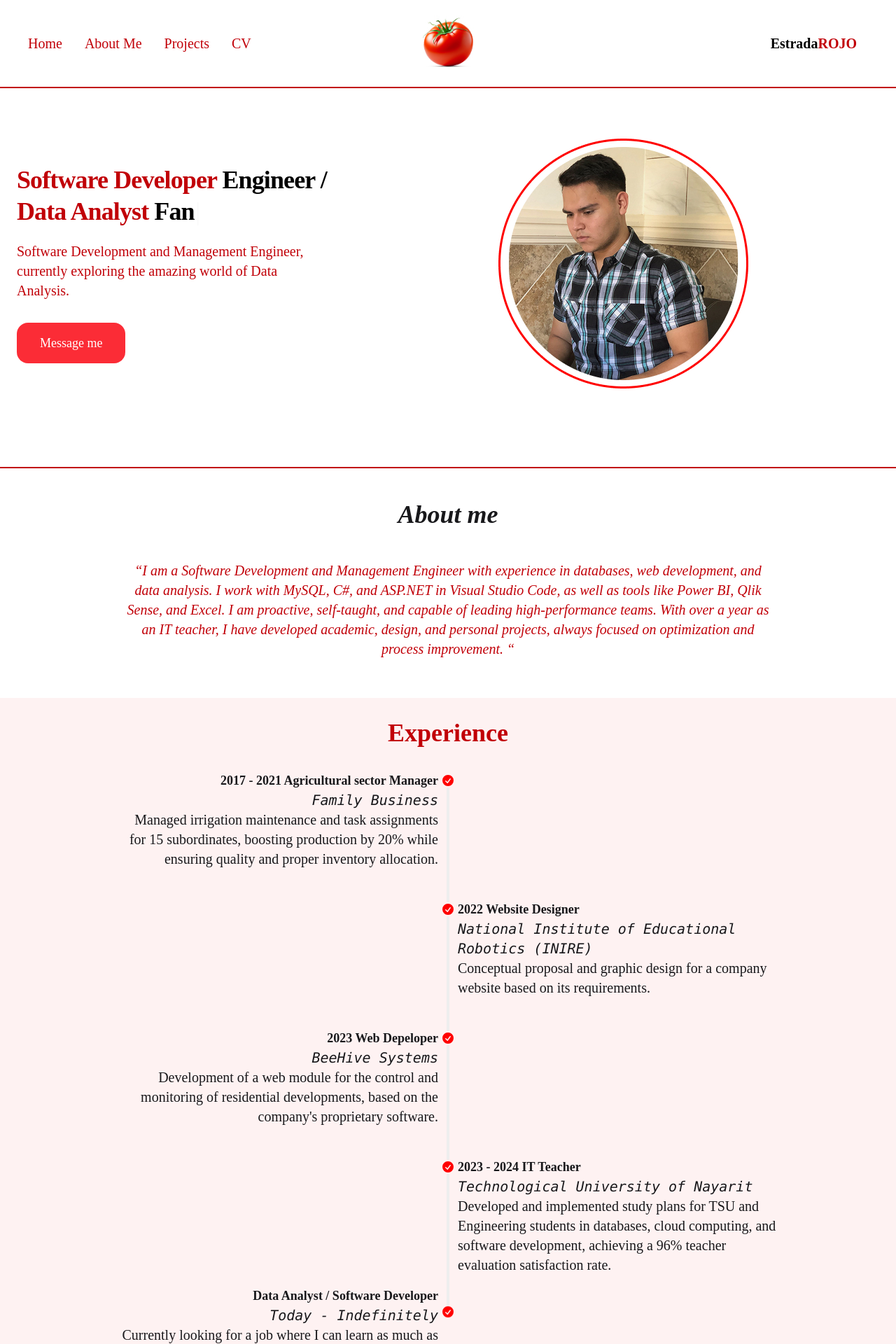
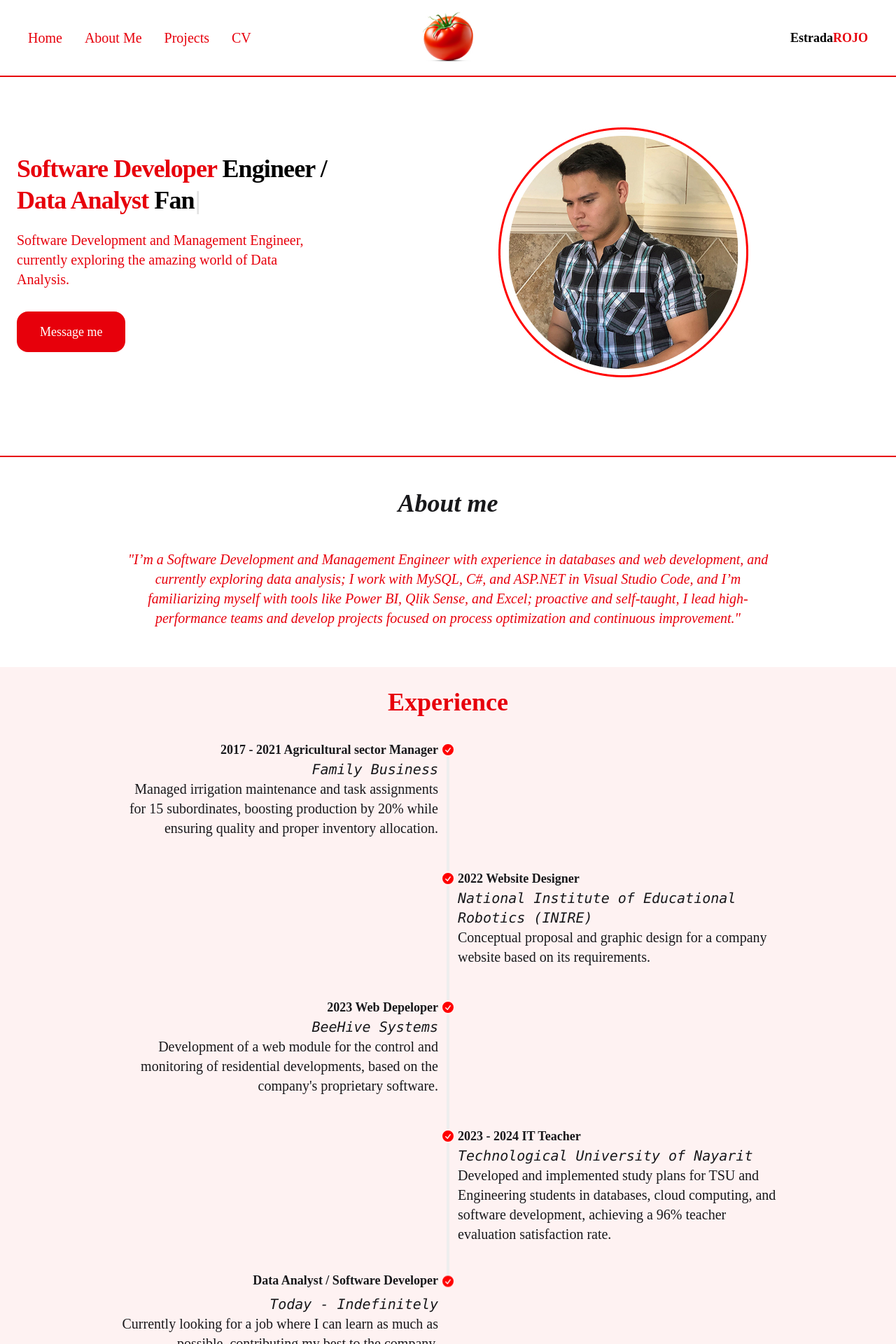
Before and after one commit to EstradaRJ/estradarojo-portfolio, a React (Vite) app: page / in a window 1280 px wide. Shown: the top 1920 px of the page at 70% size. Built offline with nearby package versions, Linux system fonts and the light colour scheme; a web font is replaced by a local one.

Commit message:
Detailling (hover, animations, links, dissapearing images)

```diff
--- a/src/components/About.jsx
+++ b/src/components/About.jsx
@@ -1,12 +1,13 @@
 import React, { useEffect } from 'react';
 import AOS from 'aos';
 import 'aos/dist/aos.css'; // You can also use <link> for styles
+import ScrollToTopButton from './ScrollToTopButton';
 
 function About() {
   useEffect(() => {
     AOS.init({
-      duration: 3000, // Animation duration in milliseconds
-        easing: 'ease-in-out', // Animation easing function
+      duration: 1000, // Animation duration in milliseconds
+      easing: 'ease-in-out', // Animation easing function
 
     });
   }, []); // Empty dependency array ensures this runs only once
@@ -22,11 +23,17 @@ function About() {
           </div>
         </div>
         <div className="min-h-[100px] pb-10">
-          <p className="text-red-700 font-light p-0 text-center md:text-xl md:px-8 lg:px-40 lg:text-xl" data-aos="fade-up">
-            “I am a Software Development and Management Engineer with experience in databases, web development, and data analysis. I work with MySQL, C#, and ASP.NET in Visual Studio Code, as well as tools like Power BI, Qlik Sense, and Excel. I am proactive, self-taught, and capable of leading high-performance teams. With over a year as an IT teacher, I have developed academic, design, and personal projects, always focused on optimization and process improvement. “
+          <p className="text-red-600 font-light p-0 text-center md:text-xl md:px-8 lg:px-40 lg:text-xl" data-aos="fade-up">
+          "I’m a Software Development and Management Engineer with experience in databases and web development, and currently
+          exploring data analysis; I work with MySQL, C#, and ASP.NET in Visual Studio Code, and I’m familiarizing myself with
+          tools like Power BI, Qlik Sense, and Excel; proactive and self-taught, I lead high-performance teams and develop
+          projects focused on process optimization and continuous improvement."
           </p>
         </div>
       </div>
+
+      <ScrollToTopButton />
+
     </div>
   );
 }
--- a/src/components/Experience.jsx
+++ b/src/components/Experience.jsx
@@ -20,13 +20,13 @@ function Experience() {
                 <div>
                     <div className='min-h-[100px]  align-items-center flex justify-center items-center'>
                         <div>
-                            <h1 className='text-4xl text-red-700 font-bold h-auto px-auto'>Experience</h1>
+                            <h1 className='text-4xl text-red-600 font-bold h-auto px-auto'>Experience</h1>
                         </div>
                     </div>
                 </div>
 
 
-                <ul className="timeline timeline-snap-icon max-md:timeline-compact timeline-vertical data-theme-light" data-aos="fade-up">
+                <ul className="timeline timeline-snap-icon max-md:timeline-compact timeline-vertical data-theme-light">
                     <li>
                         <div className="timeline-middle">
                             <svg
@@ -42,7 +42,7 @@ function Experience() {
                                 />
                             </svg>
                         </div>
-                        <div className="timeline-start mb-10 md:text-end">
+                        <div className="timeline-start mb-10 md:text-end" data-aos="fade-right">
                             <div className="text-lg font-black"> 2017 - 2021 Agricultural sector Manager</div>
                             <p className="font-mono italic">Family Business</p>
                             Managed irrigation maintenance and task assignments
@@ -67,7 +67,7 @@ function Experience() {
                                 />
                             </svg>
                         </div>
-                        <div className="timeline-end md:mb-10">
+                        <div className="timeline-end mb-10" data-aos="fade-left">
                             <div className="text-lg font-black">2022 Website Designer </div>
                             <p className="font-mono italic">National Institute of Educational Robotics (INIRE) </p>
 
@@ -92,7 +92,7 @@ function Experience() {
                                 />
                             </svg>
                         </div>
-                        <div className="timeline-start mb-10 md:text-end">
+                        <div className="timeline-start mb-10 md:text-end" data-aos="fade-right">
                             <div className="text-lg font-black"> 2023 Web Depeloper</div>
                             <p className="font-mono italic">BeeHive Systems</p>
 
@@ -118,7 +118,7 @@ function Experience() {
                                 />
                             </svg>
                         </div>
-                        <div className="timeline-end md:mb-10">
+                        <div className="timeline-end mb-10" data-aos="fade-left">
                             <div className="text-lg font-black">2023 - 2024 IT Teacher </div>
                             <p className="font-mono italic">Technological University of Nayarit</p>
 
@@ -145,8 +145,8 @@ function Experience() {
                                 />
                             </svg>
                         </div>
-                        <div className="animate-bounce timeline-start mb-10 md:text-end">
-                            <div className="text-lg font-black">Data Analyst / Software Developer</div>
+                        <div className=" timeline-start mb-10 md:text-end" data-aos="fade-right">
+                            <div className="animate-bounce text-lg font-black">Data Analyst / Software Developer</div>
                             <p className="font-mono italic">Today - Indefinitely</p>
                             Currently looking for a job where I can learn as much as possible, contributing my best to the company.
                         </div>
@@ -164,12 +164,12 @@ function Experience() {
                 <div className='order-3 lg:order-2 text-4xl font-bold min-h-[100px]  align-items-center flex justify-center items-center'>
                     Languages
                 </div>
-                <div className='order-2 lg:order-4 min-h-[100px]  align-items-center flex justify-center items-center' data-aos="fade-right">
-                    <img className='rounded-2xl border-2 border-red-700 p-11' src="images/icons/ImagesTools.png" />
+                <div className='order-2 lg:order-4 min-h-[100px]  align-items-center flex justify-center items-center' >
+                    <img className='transition duration-500 hover:scale-105 rounded-2xl border-2 border-red-600 p-11' src="images/icons/ImagesTools.png" />
                 </div>
 
-                <div className='order-4 lg:order-4 min-h-[100px]  align-items-center flex justify-center items-center' data-aos="fade-left">
-                    <img className='rounded-2xl border-2 border-red-700 p-8' src="images/icons/ImagesLanguages.png" />
+                <div className='order-4 lg:order-4 min-h-[100px]  align-items-center flex justify-center items-center' >
+                    <img className='transition duration-500 hover:scale-105 rounded-2xl border-2 border-red-600 p-8' src="images/icons/ImagesLanguages.png" />
                 </div>
 
             </div>
@@ -181,25 +181,26 @@ function Experience() {
 
                 </div>
 
-                <div className='p-4 md:p-10 lg:px-35 align-items-center flex justify-center items-center' data-aos="fade-up-right">
-                    <img src="images/ImageCV.png" className='rounded-2xl shadow-red-600 border-2 border-red-700' />
-
-                </div>
-
                 <div className='py-10 grid grid-cols-1 rows-2 gap-6 sm:grid-cols-2 sm:rows-1 bg-white align-items-center justify-center items-center text-lg'>
                     <div className='animate-bounce order-1 sm:order-1 flex justify-center sm:justify-end'>
-                        <button onClick={() => { downloadFile(pdfUrl) }} type="button" class="rounded-2xl text-white bg-red-700 hover:bg-red-800 focus:ring-4 font-medium px-12 py-2.5 ">
+                        <button onClick={() => { downloadFile(pdfUrl) }} type="button" class="cursor-pointer rounded-2xl text-white bg-red-600 hover:bg-red-800 focus:ring-4 font-medium px-12 py-2.5 ">
                             Download
                         </button>
                     </div>
                     <div className='order-2 sm:order-2 flex justify-center sm:justify-start'>
-                        <button type="button" class="rounded-2xl text-white bg-red-700 hover:bg-red-800 focus:ring-4 font-medium px-10 py-2.5">
+                        <button type="button" class="rounded-2xl text-white bg-red-600 hover:bg-red-800 focus:ring-4 font-medium px-10 py-2.5">
                             <a href="mailto:jonathanestrada02@hotmail.com">
                                 Contact Me
                             </a>
                         </button>
                     </div>
                 </div>
+
+                <div className='p-4 md:p-10 lg:px-35 align-items-center flex justify-center items-center'>
+                    <img src="images/ImageCV.png" className='rounded-2xl border-2 border-red-600 lg:shadow-[3rem_3rem_0rem_-0.2rem_#dc2626] ' />
+                </div>
+
+
 
             </div>
 
--- a/src/components/Footer.jsx
+++ b/src/components/Footer.jsx
@@ -15,9 +15,12 @@ function Footer() {
                                     to="Home"
                                     smooth={true}
                                     duration={1000}
-                                    className="block py-2 px-3 rounded-sm md:bg-transparent md:p-0 md:hover:text-red-900 cursor-pointer"
+                                    className="block py-2 px-3 rounded-sm md:bg-transparent md:p-0  cursor-pointer"
                                 >
-                                    Home
+                                    <p class="group relative w-max">
+                                        <span>Home</span>
+                                        <span class="absolute -bottom-1 left-0 w-0 transition-all h-0.5 bg-white group-hover:w-full"></span>
+                                    </p>
                                 </Link>
                             </li>
                             <li>
@@ -25,9 +28,12 @@ function Footer() {
                                     to="AboutMe"
                                     smooth={true}
                                     duration={1000}
-                                    className="block py-2 px-3 rounded-sm md:hover:text-red-900 md:p-0 cursor-pointer"
+                                    className="block py-2 px-3 rounded-sm  md:p-0 cursor-pointer"
                                 >
-                                    About Me
+                                    <p class="group relative w-max">
+                                        <span>About Me</span>
+                                        <span class="absolute -bottom-1 left-0 w-0 transition-all h-0.5 bg-white group-hover:w-full"></span>
+                                    </p>
                                 </Link>
                             </li>
                             <li>
@@ -35,9 +41,12 @@ function Footer() {
                                     to="Projects"
                                     smooth={true}
                                     duration={1000}
-                                    className="block py-2 px-3 rounded-sm md:hover:text-red-900 md:p-0 cursor-pointer"
+                                    className="block py-2 px-3 rounded-sm  md:p-0 cursor-pointer"
                                 >
-                                    Projects
+                                    <p class="group relative w-max">
+                                        <span>Projects</span>
+                                        <span class="absolute -bottom-1 left-0 w-0 transition-all h-0.5 bg-white group-hover:w-full"></span>
+                                    </p>
                                 </Link>
                             </li>
                             <li>
@@ -45,9 +54,12 @@ function Footer() {
                                     to="CV"
                                     smooth={true}
                                     duration={1000}
-                                    className="block py-2 px-3 rounded-sm md:hover:text-red-900 md:p-0 cursor-pointer"
+                                    className="block py-2 px-3 rounded-sm  md:p-0 cursor-pointer"
                                 >
-                                    CV
+                                    <p class="group relative w-max">
+                                        <span>CV</span>
+                                        <span class="absolute -bottom-1 left-0 w-0 transition-all h-0.5 bg-white group-hover:w-full"></span>
+                                    </p>
                                 </Link>
                             </li>
                         </ul>
@@ -65,7 +77,7 @@ function Footer() {
                         <p className=" text-xl text-bold px-4 py-2 text-center">Estrada<span className='font-bold'>ROJO</span></p>
                         <button data-collapse-toggle="navbar"
                             type="button"
-                            className="inline-flex items-center p-2 w-10 h-10 justify-center text-sm text-red-500 rounded-lg md:hidden hover:bg-red-100 focus:outline-none focus:ring-2 focus:ring-red-200" aria-expanded="false">
+                            className="inline-flex items-center p-2 w-10 h-10 justify-center text-sm text-red-600 rounded-lg md:hidden hover:bg-red-100 focus:outline-none focus:ring-2 focus:ring-red-200" aria-expanded="false">
                             <span className="sr-only">Open main menu</span>
                             <svg className="w-5 h-5" aria-hidden="true" xmlns="http://www.w3.org/2000/svg" fill="none" viewBox="0 0 17 14">
                                 <path stroke="currentColor" stroke-linecap="round" stroke-linejoin="round" stroke-width="2" d="M1 1h15M1 7h15M1 13h15" />
--- a/src/components/Hero.jsx
+++ b/src/components/Hero.jsx
@@ -4,10 +4,10 @@ import Typewriter from 'typewriter-effect';
 function Hero() {
     return (
         <div className='font-display'>
-            <div className="relative flex flex-col items-center max-w-screen-xl px-4 mx-auto md:flex-row sm:px-6 border-b-2 border-red-700">
+            <div className="relative flex flex-col items-center max-w-screen-xl px-4 mx-auto md:flex-row sm:px-6 border-b-2 border-red-600">
                 <div className="flex items-center py-5 md:w-1/2 md:pb-20 md:pt-10 md:pr-10">
                     <div className="text-left">
-                        <h2 className="text-red-700 text-4xl font-bold leading-tight tracking-tight">
+                        <h2 className="text-red-600 text-xl sm:text-4xl font-bold leading-tight tracking-tight">
                             Software Developer
                             <span className="text-black"> Engineer / </span>
                             <br />
@@ -27,13 +27,13 @@ function Hero() {
                             </span>
                         </h2>
 
-                        <p className="text-red-700 max-w-md mt-3 sm:text-lg md:mt-5 md:text-xl">
+                        <p className="text-red-600 max-w-md mt-3 sm:text-lg md:mt-5 md:text-xl">
                             Software Development and Management Engineer, <span classNameName='text-black'> currently exploring the amazing world of</span> Data Analysis.</p>
                         <div className="mt-5 flex md:mt-8">
                             <div>
                                 <a
                                     href="mailto:jonathanestrada02@hotmail.com"
-                                    className="flex items-center justify-center px-8 py-3 text-base font-medium leading-6 text-white transition duration-150 ease-in-out bg-red-500 border border-transparent rounded-2xl hover:bg-red-600 focus:outline-none md:py-4 md:text-lg"
+                                    className="flex items-center justify-center px-8 py-3 text-base font-medium leading-6 text-white transition duration-150 ease-in-out bg-red-600 border border-transparent rounded-2xl hover:bg-red-900 focus:outline-none md:py-4 md:text-lg"
                                 >
                                     Message me
                                 </a>
@@ -45,7 +45,7 @@ function Hero() {
                 <div className="flex items-center py-5 md:w-1/2 md:pb-20 md:pt-10 md:pl-10">
                     <div className="relative w-full p-3 rounded  md:p-8">
                         <div className="rounded-lg bg-white text-black w-full">
-                            <img src="images/SelfPicture.jpg" />
+                            <img src="images/SelfPicture.jpg" className='transition duration-500 hover:scale-105' />
                         </div>
                     </div>
                 </div>
--- a/src/components/Navbar.jsx
+++ b/src/components/Navbar.jsx
@@ -13,12 +13,11 @@ const Navbar = () => {
   return (
     <div>
       <nav id="Home" className="font-kodchasan-regular w-full z-20 top-0 start-0 bg-white font-display">
-        <div className="border-b-2 border-red-700 text-red-700 max-w-screen-xl flex flex-wrap items-center justify-between mx-auto p-10">
+        <div className="border-b-2 border-red-600 text-red-600 max-w-screen-xl flex flex-wrap items-center justify-between mx-auto p-5 sm:p-10">
           {/* Centered links - anchors */}
           <div
-            className={`order-1 text-xl items-center justify-between w-full md:flex md:w-auto md:order-1 ${
-              isMenuOpen ? 'block' : 'hidden'
-            }`}
+            className={`order-1 text-xl items-center justify-between w-full md:flex md:w-auto md:order-1 ${isMenuOpen ? 'block' : 'hidden'
+              }`}
           >
             <ul className="flex flex-col p-4 md:p-0 mt-4 font-medium rounded-lg bg-red-50 md:space-x-8 rtl:space-x-reverse md:flex-row md:mt-0 md:border-0 md:bg-white">
               <li>
@@ -26,9 +25,13 @@ const Navbar = () => {
                   to="Home"
                   smooth={true}
                   duration={1000}
-                  className="block py-2 px-3 rounded-sm md:bg-transparent md:p-0 md:hover:text-red-900 cursor-pointer"
+                  className="block py-2 px-3 rounded-sm md:bg-transparent md:p-0 cursor-pointer"
                 >
-                  Home
+                  <p class="group relative w-max">
+                    <span>Home</span>
+                    <span class="absolute -bottom-1 left-0 w-0 transition-all h-0.5 bg-red-600 group-hover:w-full"></span>
+                  </p>
+
                 </Link>
               </li>
               <li>
@@ -36,9 +39,12 @@ const Navbar = () => {
                   to="AboutMe"
                   smooth={true}
                   duration={1000}
-                  className="block py-2 px-3 rounded-sm md:hover:text-red-900 md:p-0 cursor-pointer"
+                  className="block py-2 px-3 rounded-sm md:p-0 cursor-pointer"
                 >
-                  About Me
+                  <p class="group relative w-max">
+                    <span>About Me</span>
+                    <span class="absolute -bottom-1 left-0 w-0 transition-all h-0.5 bg-red-600 group-hover:w-full"></span>
+                  </p>
                 </Link>
               </li>
               <li>
@@ -46,9 +52,12 @@ const Navbar = () => {
                   to="Projects"
                   smooth={true}
                   duration={1000}
-                  className="block py-2 px-3 rounded-sm md:hover:text-red-900 md:p-0 cursor-pointer"
+                  className="block py-2 px-3 rounded-sm md:p-0 cursor-pointer"
                 >
-                  Projects
+                  <p class="group relative w-max">
+                    <span>Projects</span>
+                    <span class="absolute -bottom-1 left-0 w-0 transition-all h-0.5 bg-red-600 group-hover:w-full"></span>
+                  </p>
                 </Link>
               </li>
               <li>
@@ -56,9 +65,12 @@ const Navbar = () => {
                   to="CV"
                   smooth={true}
                   duration={1000}
-                  className="block py-2 px-3 rounded-sm md:hover:text-red-900 md:p-0 cursor-pointer"
+                  className="block py-2 px-3 rounded-sm md:p-0 cursor-pointer"
                 >
-                  CV
+                  <p class="group relative w-max">
+                    <span>CV</span>
+                    <span class="absolute -bottom-1 left-0 w-0 transition-all h-0.5 bg-red-600 group-hover:w-full"></span>
+                  </p>
                 </Link>
               </li>
             </ul>
@@ -66,24 +78,25 @@ const Navbar = () => {
 
           {/* Centered logo */}
           <div
-            className={`order-2 md:order-2 mx-auto md:absolute md:left-1/2 md:transform md:-translate-x-1/2 ${
-              isMenuOpen ? 'hidden' : 'flex'
-            }`}
+            className={`order-2 md:order-2 mx-auto md:absolute md:left-1/2 md:transform md:-translate-x-1/2 ${isMenuOpen ? 'hidden' : 'flex'
+              }`}
           >
-            <a href="/" className="flex items-center space-x-3">
+            <a href="/" className="flex items-center space-x-3 transition duration-500 hover:scale-125 cursor-auto">
               <img src="images/RedTomato.jpg" className="h-20" alt="Tomato" />
             </a>
           </div>
 
           {/* Hamburger menu button */}
-          <div className="order-3 flex md:order-3 space-x-3 md:space-x-0 rtl:space-x-reverse">
-            <p aria-expanded={isMenuOpen} className="text-black text-xl text-bold px-4 py-2 text-center font-bold">
-              Estrada<span className="text-red-700">ROJO</span>
+          <div className="order-3 font-bold text-lg flex md:order-3 space-x-3 md:space-x-0 rtl:space-x-reverse">
+            <p class="group relative w-max">
+              <span class="text-black">Estrada</span>
+              <span class="text-red-600 absolute -bottom-1 left-0 w-0 transition-all h-0.5 bg-red-600 group-hover:w-full"></span>
+              <span class="text-red-600">ROJO</span>
             </p>
             <button
               onClick={toggleMenu}
               type="button"
-              className="inline-flex items-center p-2 w-10 h-10 justify-center text-sm text-red-500 rounded-lg md:hidden hover:bg-red-100 focus:outline-none focus:ring-2 focus:ring-red-200"
+              className="inline-flex items-center p-2 w-10 h-10 justify-center text-sm text-red-600 rounded-lg md:hidden hover:bg-red-100 focus:outline-none focus:ring-2 focus:ring-red-200"
               aria-expanded={isMenuOpen}
             >
               <span className="sr-only">Open main menu</span>
@@ -105,10 +118,10 @@ const Navbar = () => {
             </button>
           </div>
           {/* Scroll-to-Top Button */}
-          <ScrollToTopButton />
+
         </div>
-      </nav>
-    </div>
+      </nav >
+    </div >
   );
 };
 
--- a/src/components/ScrollToTopButton.jsx
+++ b/src/components/ScrollToTopButton.jsx
@@ -4,7 +4,7 @@ const ScrollToTopButton = () => {
   const [isVisible, setIsVisible] = useState(false);
 
   useEffect(() => {
-    const threshold = 20;
+    const threshold = 100; // Adjust this value as needed
 
     const handleScroll = () => {
       const scrollTop =
@@ -29,9 +29,9 @@ const ScrollToTopButton = () => {
   return (
     <button
       onClick={scrollToTop}
-      className={`fixed bottom-5 right-5 p-3 rounded-full bg-red-700 border-2 border-white text-white cursor-pointer transition-opacity duration-300 ${
+      className={`fixed bottom-5 right-5 p-3 rounded-full bg-red-600 border-2 border-white text-white cursor-pointer transition-opacity duration-300 z-50 ${
         isVisible ? 'opacity-100' : 'opacity-0'
-      }`}
+      } sm:bottom-3 sm:right-3 sm:p-2`}
       aria-label="Back to top"
     >
       Top
--- a/src/index.css
+++ b/src/index.css
@@ -17,7 +17,7 @@
     }
 
     @layer utilities {
-      .shadow-red-600{
+      .shadow-custom {
         box-shadow: 31px 26px 0px -20px #dc2626;
       }
     }
```
Also changed, not shown: src/App.css (+0 -79 lines), src/components/Projects.jsx (+26 -26 lines).
